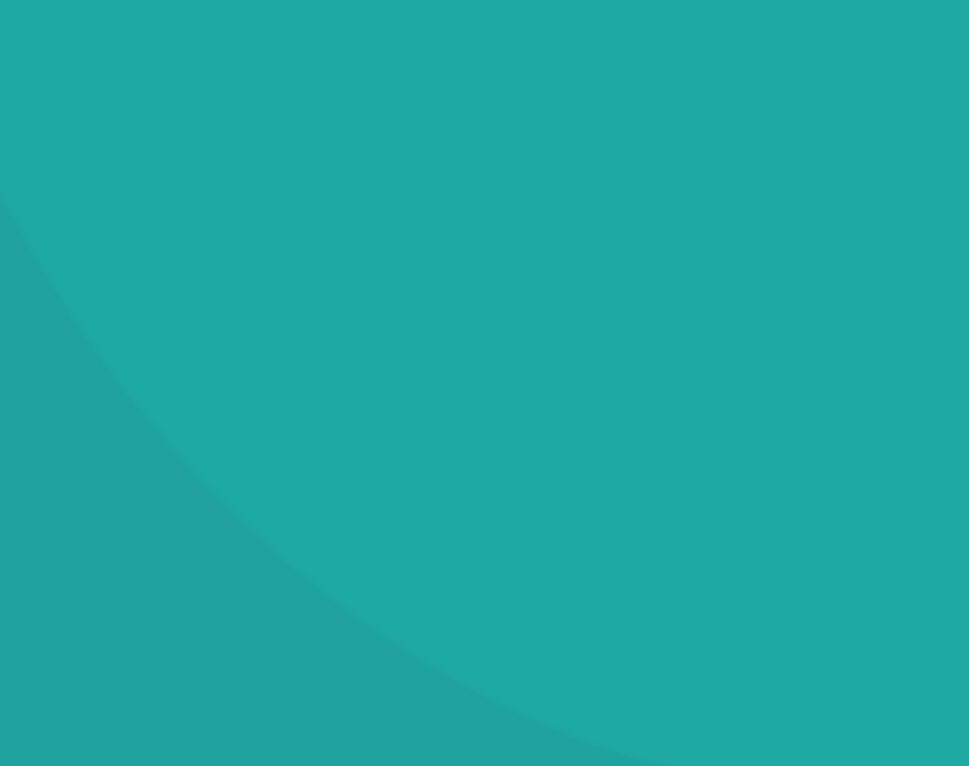
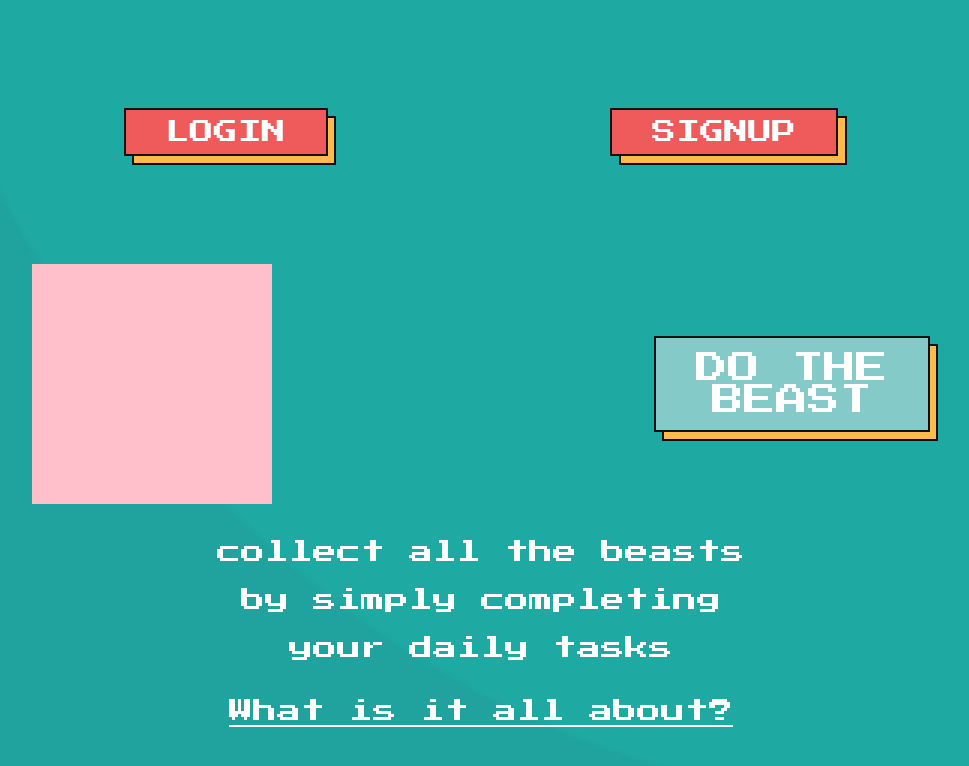
Before and after one commit to kbojarowska/DoTheBeast, a React (Create React App) app in the folder frontend/: page / in a window 1280 px wide. Shown: the top 766 px of the page, without its empty margins (159-1128 px from the left). Built offline with nearby package versions, Linux system fonts and the light colour scheme.

Commit message:
created landing page

```diff
--- a/frontend/package.json
+++ b/frontend/package.json
@@ -8,7 +8,9 @@
     "@testing-library/user-event": "^13.5.0",
     "react": "^18.2.0",
     "react-dom": "^18.2.0",
+    "react-router-dom": "^6.18.0",
     "react-scripts": "5.0.1",
+    "sass": "^1.69.5",
     "web-vitals": "^2.1.4"
   },
   "scripts": {
--- a/frontend/src/App.js
+++ b/frontend/src/App.js
@@ -1,11 +1,19 @@
 import React  from 'react'
+import {
+	BrowserRouter as Router,
+	Routes,
+	Route
+} from 'react-router-dom'
 import './App.scss'
+import LandingPage from './pages/LandingPage/LandingPage'
 
 function App() {
 	return (
-		<div>
-			<div className='circle'/>
-		</div>
+		<Router>
+			<Routes>
+				<Route path='/' element={<LandingPage />} />
+			</Routes>
+		</Router>
 	)
 }
 
--- /dev/null
+++ b/frontend/src/components/Button/Button.js
@@ -0,0 +1,34 @@
+import React from 'react'
+import PropTypes from 'prop-types'
+import './Button.scss'
+
+const Button = ({ className, size, disabled, onClick, children }) => {
+	return (
+		<button
+			className={`button ${size} ${className}`}
+			onClick={onClick}
+			disabled={disabled}
+			type='button'
+		>
+			<div className='login'>
+				{children}
+			</div>
+		</button>
+	)
+}
+
+export default Button
+
+Button.defaultProps = {
+	disabled: false,
+	size: 'medium',
+	className: ''
+}
+
+Button.propTypes = {
+	size: PropTypes.oneOf(['medium', 'large']),
+	className: PropTypes.string,
+	disabled: PropTypes.bool,
+	onClick: PropTypes.func,
+	children: PropTypes.any
+}
--- /dev/null
+++ b/frontend/src/components/Button/Button.scss
@@ -0,0 +1,76 @@
+@import url('https://fonts.googleapis.com/css2?family=Press+Start+2P&display=swap');
+
+:root {
+  --font-press-start-2p: "Press Start 2P";
+}
+
+.button {
+  align-items: center;
+  background-color: rgba(239, 91, 91, 1);
+  border: 0.125rem solid #111;
+  box-sizing: border-box;
+  color: #ffffff;
+  cursor: pointer;
+  display: flex;
+  font-size: 1rem;
+  font-family: var(--font-press-start-2p);
+  justify-content: center;
+  line-height: 1.5rem;
+  max-width: 100%;
+  padding: 0 1.5625rem;
+  position: relative;
+  text-align: center;
+  text-decoration: none;
+  user-select: none;
+  -webkit-user-select: none;
+  touch-action: manipulation;
+}
+
+.button:after {
+  background-color: rgba(255, 186, 73, 1);
+  border: 0.125rem solid #111;
+  content: "";
+  display: block;
+  left: -0.1rem;
+  width: 100%;
+  position: absolute;
+  top: -0.1rem;
+  transform: translate(0.5rem, 0.5rem);
+  transition: transform .2s ease-out;
+  z-index: -1;
+}
+
+.button:hover:after {
+  transform: translate(0, 0);
+}
+
+.button:active {
+  background-color: #d75252;
+  outline: 0;
+}
+
+.button:hover {
+  outline: 0;
+}
+
+@media (min-width: 48rem) {
+  .button {
+    padding: 0 2.5rem;
+  }
+}
+
+.button.medium {
+  height: 3rem;
+}
+
+.button.medium:after {
+  height: 2.8rem;
+}
+
+.button.large {
+  height: 6rem;
+}
+
+.button.large:after {
+  height: 5.8rem;
+}
--- /dev/null
+++ b/frontend/src/components/Text/Text.js
@@ -0,0 +1,20 @@
+import React from 'react'
+import PropTypes from 'prop-types'
+import './Text.scss'
+
+export default function Text({size, className='', children}) {
+	const classes = `${size} ${className}`
+	return (
+		<p className={classes}>{children}</p>
+	)
+}
+
+Text.defaultProps = {
+	size: 'medium'
+}
+
+Text.propTypes = {
+	size: PropTypes.oneOf(['medium', 'large']),
+	className: PropTypes.string,
+	children: PropTypes.any
+}
--- /dev/null
+++ b/frontend/src/components/Text/Text.scss
@@ -0,0 +1,27 @@
+@import url('https://fonts.googleapis.com/css2?family=Press+Start+2P&display=swap');
+
+:root {
+  --font-press-start-2p: "Press Start 2P";
+}
+
+p {
+    font-family: var(--font-press-start-2p);
+    color: #ffffff;
+    line-height: 1.3;
+}
+
+.small {
+    font-size: 1.25rem;
+}
+
+.medium {
+    font-size: 1.5rem;
+}
+
+.large {
+    font-size: 1.625rem;
+}
+
+.x-large {
+    font-size: 1.75rem;
+}
--- /dev/null
+++ b/frontend/src/components/index.js
@@ -0,0 +1,2 @@
+export { default as Button } from './Button/Button'
+export { default as Text } from './Text/Text'
--- /dev/null
+++ b/frontend/src/pages/LandingPage/LandingPage.js
@@ -0,0 +1,33 @@
+import React from 'react'
+import { Link } from 'react-router-dom'
+import { Button, Text } from '../../components'
+import './LandingPage.scss'
+
+
+function LandingPage() {
+	return (
+		<div>
+			<div className='circle'/>
+			<div className='buttons-container'>
+				<Button>LOGIN</Button>
+				<Button>SIGNUP</Button>
+			</div>
+			<div className='big-btn-container'>
+				<div className='img'/>
+				<Button size='large' className='btn-start'>
+					<div className='text-container'>
+                    DO THE <div className='txt'>BEAST</div>
+					</div>
+				</Button>
+			</div>
+			<div className='info-container'>
+				<Text className='info'>collect all the beasts</Text>
+				<Text className='info'>by simply completing</Text>
+				<Text className='info'>your daily tasks</Text>
+				<Text><Link to='/about'>What is it all about?</Link></Text>
+			</div>
+		</div>
+	)
+}
+
+export default LandingPage
--- /dev/null
+++ b/frontend/src/pages/LandingPage/LandingPage.scss
@@ -0,0 +1,46 @@
+.buttons-container {
+    display: flex;
+    height: 33vh;
+    justify-content: space-evenly;
+    align-items: center;
+}
+
+.btn-start{
+    background-color: #83CAC8 !important;
+    font-size: xx-large !important;
+
+    .txt{
+        margin-top: 0.5rem;
+    }
+}
+
+
+.big-btn-container{
+    display: flex;
+    justify-content: space-around;
+    align-items: center;
+
+    .img {
+        height: 15rem;
+        width: 15rem;
+        background-color: pink;
+    }
+}
+
+.info-container {
+    display: flex;
+    flex-direction: column;
+    align-items: center;
+    justify-content: center;
+    text-align: center;
+    margin-top: 1.5rem;
+
+    .info {
+        line-height: 0;
+    }
+
+    a{
+        text-decoration: underline;
+        color: #ffffff;
+    }
+}
--- a/package.json
+++ /dev/null
@@ -1,5 +0,0 @@
-{
-  "dependencies": {
-    "sass": "^1.69.5"
-  }
-}
```
Also changed, not shown: 2 other files (tests, documents, lock files or other folders).
